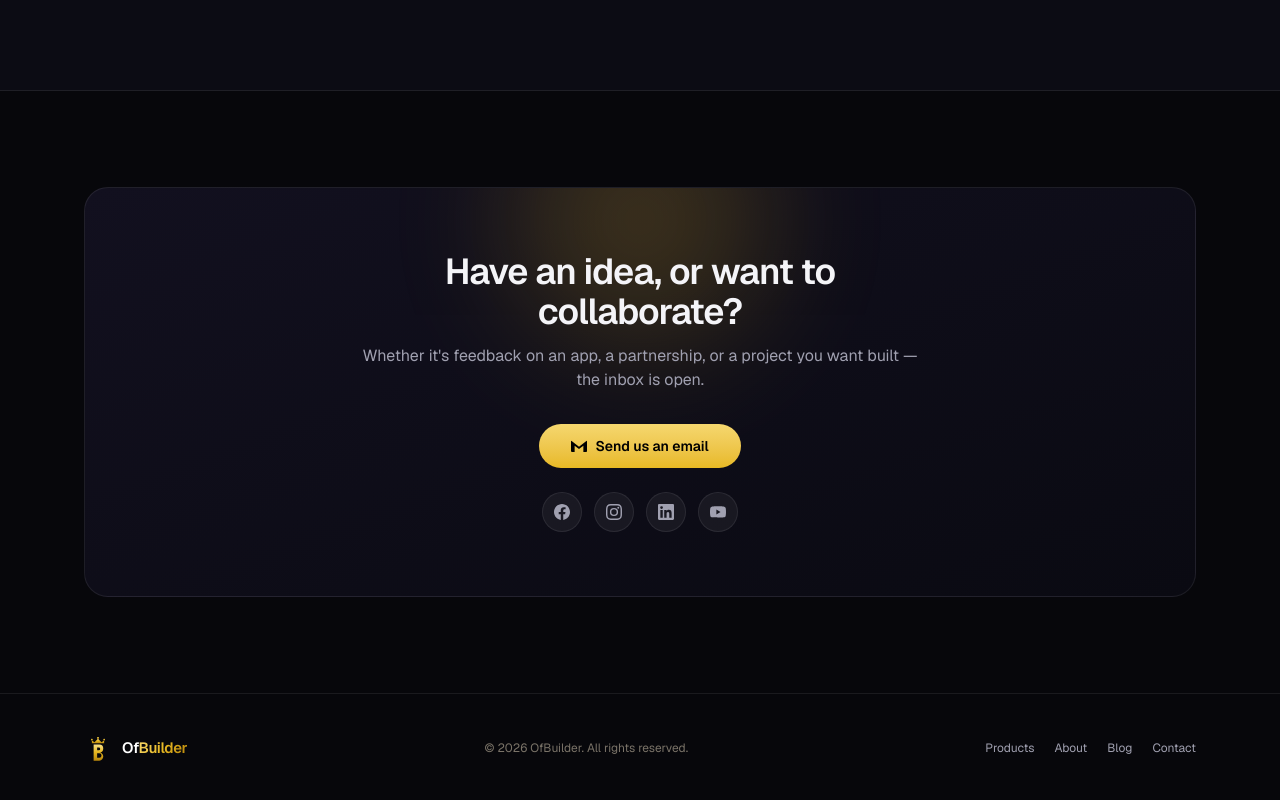
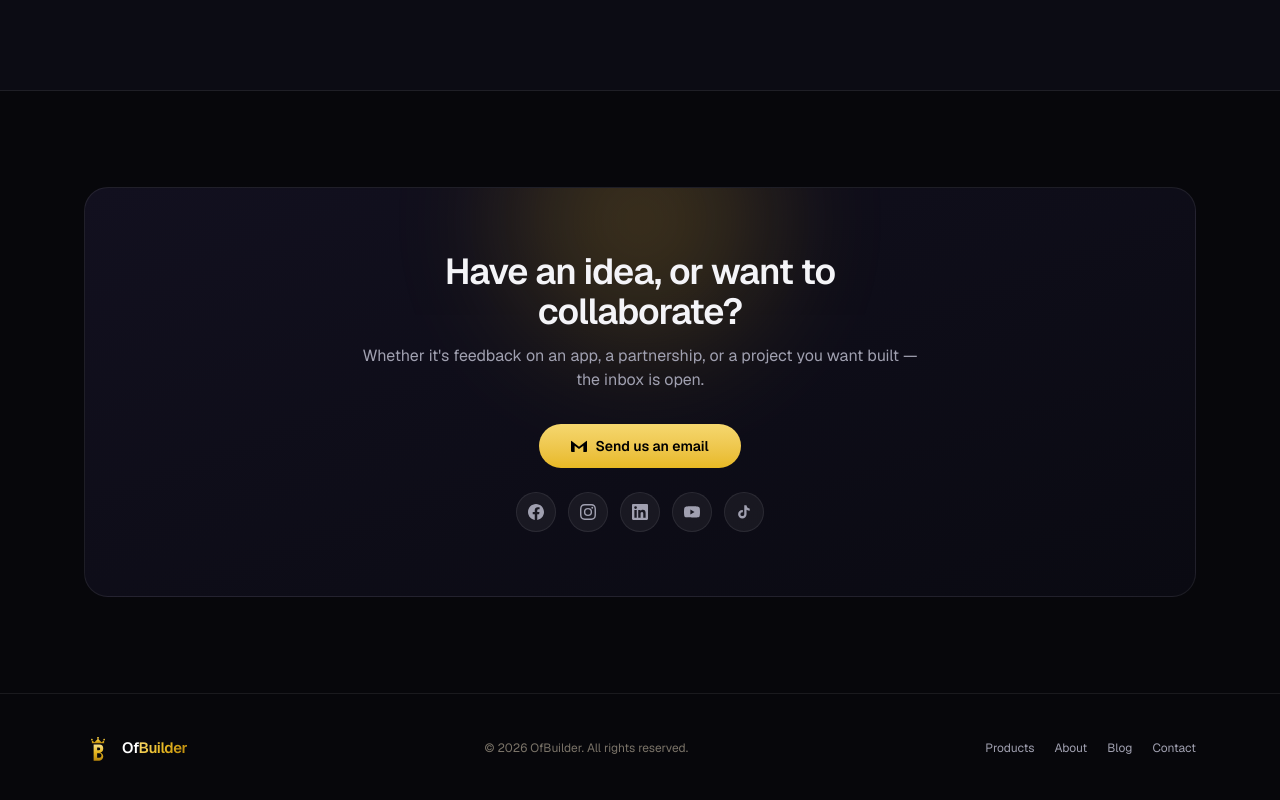
Before and after one commit to ofbuilder-dev/ofbuilder.com, a Next.js app: page / in a window 1280 px wide. Shown: the part 2988-3788 px from the top of the page. Built offline with nearby package versions, Linux system fonts and the light colour scheme.

Commit message:
Add TikTok social link to contact card

```diff
--- a/app/page.tsx
+++ b/app/page.tsx
@@ -8,6 +8,7 @@ import {
   instagramUrl,
   linkedinUrl,
   youtubeUrl,
+  tiktokUrl,
   contactEmail,
 } from "@/lib/projects";
 
@@ -204,6 +205,7 @@ export default function Home() {
                 { href: instagramUrl, label: "Instagram", d: "M12 2.163c3.204 0 3.584.012 4.85.07 3.252.148 4.771 1.691 4.919 4.919.058 1.265.069 1.645.069 4.849 0 3.205-.012 3.584-.069 4.849-.149 3.225-1.664 4.771-4.919 4.919-1.266.058-1.644.07-4.85.07-3.204 0-3.584-.012-4.849-.07-3.26-.149-4.771-1.699-4.919-4.92-.058-1.265-.07-1.644-.07-4.849 0-3.204.013-3.583.07-4.849.149-3.227 1.664-4.771 4.919-4.919 1.266-.057 1.645-.069 4.849-.069zM12 0C8.741 0 8.333.014 7.053.072 2.695.272.273 2.69.073 7.052.014 8.333 0 8.741 0 12c0 3.259.014 3.668.072 4.948.2 4.358 2.618 6.78 6.98 6.98C8.333 23.986 8.741 24 12 24c3.259 0 3.668-.014 4.948-.072 4.354-.2 6.782-2.618 6.979-6.98.059-1.28.073-1.689.073-4.948 0-3.259-.014-3.667-.072-4.947-.196-4.354-2.617-6.78-6.979-6.98C15.668.014 15.259 0 12 0zm0 5.838a6.162 6.162 0 100 12.324 6.162 6.162 0 000-12.324zM12 16a4 4 0 110-8 4 4 0 010 8zm6.406-11.845a1.44 1.44 0 100 2.881 1.44 1.44 0 000-2.881z" },
                 { href: linkedinUrl, label: "LinkedIn", d: "M20.447 20.452h-3.554v-5.569c0-1.328-.027-3.037-1.852-3.037-1.853 0-2.136 1.445-2.136 2.939v5.667H9.351V9h3.414v1.561h.046c.477-.9 1.637-1.85 3.37-1.85 3.601 0 4.267 2.37 4.267 5.455v6.286zM5.337 7.433a2.062 2.062 0 01-2.063-2.065 2.064 2.064 0 112.063 2.065zm1.782 13.019H3.555V9h3.564v11.452zM22.225 0H1.771C.792 0 0 .774 0 1.729v20.542C0 23.227.792 24 1.771 24h20.451C23.2 24 24 23.227 24 22.271V1.729C24 .774 23.2 0 22.222 0h.003z" },
                 { href: youtubeUrl, label: "YouTube", d: "M23.498 6.186a3.016 3.016 0 00-2.122-2.136C19.505 3.545 12 3.545 12 3.545s-7.505 0-9.377.505A3.017 3.017 0 00.502 6.186C0 8.07 0 12 0 12s0 3.93.502 5.814a3.016 3.016 0 002.122 2.136c1.871.505 9.376.505 9.376.505s7.505 0 9.377-.505a3.015 3.015 0 002.122-2.136C24 15.93 24 12 24 12s0-3.93-.502-5.814zM9.545 15.568V8.432L15.818 12l-6.273 3.568z" },
+                { href: tiktokUrl, label: "TikTok", d: "M19.59 6.69a4.83 4.83 0 01-3.77-4.25V2h-3.45v13.67a2.89 2.89 0 01-2.88 2.5 2.89 2.89 0 01-2.89-2.89 2.89 2.89 0 012.89-2.89c.28 0 .54.04.79.1V9.01a6.27 6.27 0 00-.79-.05 6.34 6.34 0 00-6.34 6.34 6.34 6.34 0 006.34 6.34 6.34 6.34 0 006.33-6.34V8.69a8.18 8.18 0 004.78 1.52V6.75a4.85 4.85 0 01-1.01-.06z" },
               ].map((s) => (
                 <a
                   key={s.label}
--- a/lib/projects.ts
+++ b/lib/projects.ts
@@ -560,5 +560,6 @@ export const facebookUrl = "https://www.facebook.com/ofbuilder/";
 export const instagramUrl = "https://www.instagram.com/ofbuilder/";
 export const linkedinUrl = "https://bd.linkedin.com/company/ofbuilder";
 export const youtubeUrl = "https://www.youtube.com/@OfBuilder";
+export const tiktokUrl = "https://www.tiktok.com/@ofbuilder";
 
 export const contactEmail = "ofbuilder.apps@gmail.com";
```
